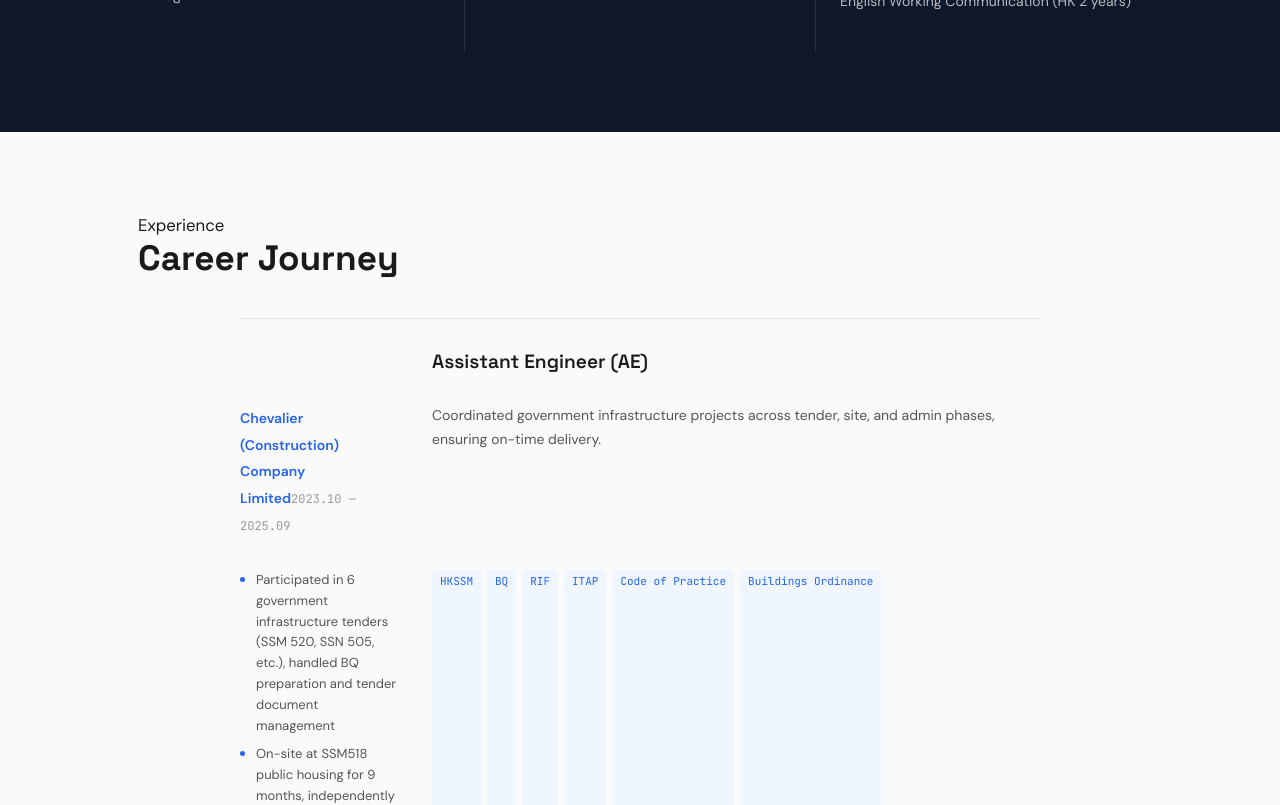
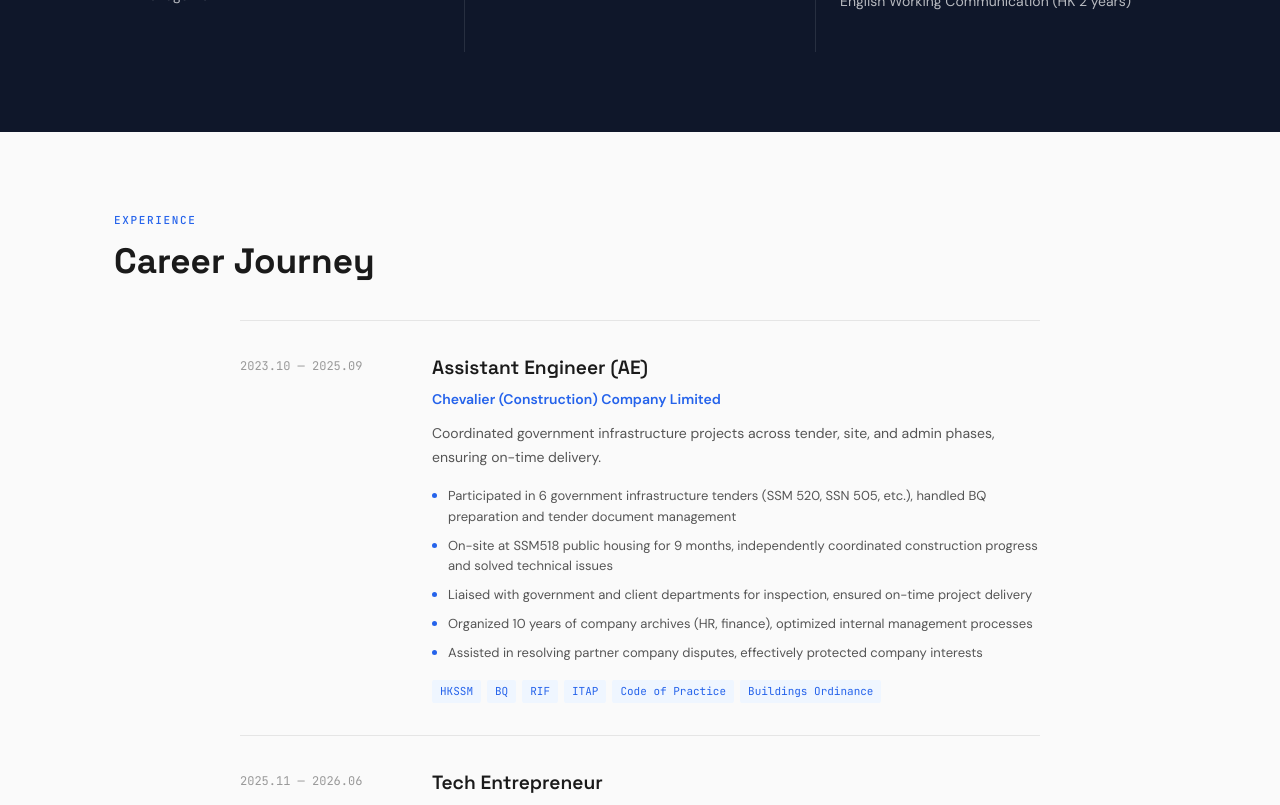
Before and after one commit to entropy66/portfolio, a React (Vite) app: page / in a window 1280 px wide. Shown: the part 2260-3065 px from the top of the page. Built offline with nearby package versions, Linux system fonts and the light colour scheme.

Commit message:
fix: rewrite Experience component with hardcoded styles for reliability

```diff
--- a/src/components/Experience/Experience.module.css
+++ b/src/components/Experience/Experience.module.css
@@ -1,58 +1,73 @@
 .experience {
-  padding: var(--space-section) var(--space-lg);
-  max-width: var(--max-width);
+  padding: 5rem 1.5rem;
+  max-width: 1100px;
   margin: 0 auto;
 }
 .sectionTag {
   font-size: 11px;
   text-transform: uppercase;
   letter-spacing: 0.15em;
-  color: var(--ac);
+  color: #2563eb;
   font-weight: 500;
-  font-family: var(--fm);
+  font-family: 'JetBrains Mono', monospace;
   margin-bottom: 12px;
 }
 .heading {
   font-size: clamp(1.6rem, 1.2rem + 1.5vw, 2.2rem);
   margin-bottom: 2.5rem;
+  font-family: 'Space Grotesk', sans-serif;
 }
-.timeline { max-width: var(--max-width-narrow); margin: 0 auto; }
+.timeline {
+  max-width: 800px;
+  margin: 0 auto;
+}
 .item {
   display: grid;
   grid-template-columns: 160px 1fr;
   gap: 2rem;
   padding: 2rem 0;
-  border-bottom: 1px solid var(--bd);
+  border-bottom: 1px solid #e5e5e5;
 }
-.item:first-child { border-top: 1px solid var(--bd); }
+.item:first-child {
+  border-top: 1px solid #e5e5e5;
+}
 .period {
   font-size: 12px;
-  color: var(--tx3);
-  font-family: var(--fm);
+  color: #999;
+  font-family: 'JetBrains Mono', monospace;
   padding-top: 4px;
 }
-.content { display: flex; flex-direction: column; gap: 1rem; }
+.content {
+  display: flex;
+  flex-direction: column;
+}
 .role {
   font-size: 1.2rem;
   font-weight: 600;
-  font-family: var(--fd);
+  font-family: 'Space Grotesk', sans-serif;
+  margin-bottom: 4px;
 }
 .company {
   font-size: 14px;
-  color: var(--ac);
+  color: #2563eb;
   font-weight: 600;
   margin-bottom: 12px;
 }
 .description {
   font-size: 14px;
-  color: var(--tx2);
-  line-height: var(--leading-relaxed);
-  margin-bottom: 1rem;
+  color: #555;
+  line-height: 1.7;
+  margin-bottom: 16px;
 }
-.highlights { display: flex; flex-direction: column; gap: 8px; margin-bottom: 1rem; }
+.highlights {
+  display: flex;
+  flex-direction: column;
+  gap: 8px;
+  margin-bottom: 16px;
+}
 .highlight {
   font-size: 13px;
-  color: var(--tx2);
+  color: #555;
   padding-left: 16px;
   position: relative;
   line-height: 1.6;
@@ -64,18 +79,25 @@
   top: 7px;
   width: 5px;
   height: 5px;
-  background: var(--ac);
+  background: #2563eb;
   border-radius: 50%;
 }
-.techList { display: flex; flex-wrap: wrap; gap: 6px; }
+.techList {
+  display: flex;
+  flex-wrap: wrap;
+  gap: 6px;
+}
 .techTag {
   font-size: 11px;
   padding: 3px 8px;
-  background: var(--ac-l);
-  color: var(--ac);
+  background: #eff6ff;
+  color: #2563eb;
   border-radius: 2px;
-  font-family: var(--fm);
+  font-family: 'JetBrains Mono', monospace;
 }
 @media (max-width: 768px) {
-  .item { grid-template-columns: 1fr; gap: 8px; }
+  .item {
+    grid-template-columns: 1fr;
+    gap: 8px;
+  }
 }
--- a/src/components/Experience/Experience.tsx
+++ b/src/components/Experience/Experience.tsx
@@ -9,62 +9,36 @@ export function Experience() {
 
   return (
     <section className={styles.experience} id="experience">
-      <div className="container" ref={ref}>
-        <motion.p
-          className={styles.sectionLabel}
-          initial={{ opacity: 0, y: 20 }}
-          animate={isInView ? { opacity: 1, y: 0 } : {}}
-          transition={{ duration: 0.5 }}
-        >
-          {t.experience.label}
-        </motion.p>
-        <motion.h2
-          className={styles.heading}
-          initial={{ opacity: 0, y: 20 }}
-          animate={isInView ? { opacity: 1, y: 0 } : {}}
-          transition={{ duration: 0.5, delay: 0.1 }}
-        >
-          {t.experience.heading}
-        </motion.h2>
-
-        <div className={styles.timeline}>
-          {t.experienceData.map((exp, i) => (
+      <div className={styles.sectionTag}>{t.experience.label}</div>
+      <h2 className={styles.heading}>{t.experience.heading}</h2>
+      <div className={styles.timeline} ref={ref}>
+        {t.experienceData.map((exp: any, index: number) => (
           <motion.div
             key={exp.id}
             className={styles.item}
-              initial={{ opacity: 0, x: -30 }}
-              animate={isInView ? { opacity: 1, x: 0 } : {}}
-              transition={{
-                duration: 0.6,
-                delay: 0.2 + i * 0.15,
-                ease: [0.16, 1, 0.3, 1],
-              }}
+            initial={{ opacity: 0, y: 20 }}
+            animate={isInView ? { opacity: 1, y: 0 } : {}}
+            transition={{ duration: 0.5, delay: index * 0.15, ease: [0.16, 1, 0.3, 1] }}
           >
-              <div className={styles.dot} />
-              <h3 className={styles.role}>{exp.role}</h3>
-              <div className={styles.meta}>
-                <span className={styles.company}>{exp.company}</span>
-                <span className={styles.period}>{exp.period}</span>
-              </div>
+            <div className={styles.period}>{exp.period}</div>
+            <div className={styles.content}>
+              <div className={styles.role}>{exp.role}</div>
+              <div className={styles.company}>{exp.company}</div>
               <p className={styles.description}>{exp.description}</p>
               <ul className={styles.highlights}>
-                {exp.highlights.map((h) => (
-                  <li key={h} className={styles.highlight}>
-                    {h}
-                  </li>
+                {exp.highlights.map((h: string, i: number) => (
+                  <li key={i} className={styles.highlight}>{h}</li>
                 ))}
               </ul>
               <div className={styles.techList}>
-                {exp.technologies.map((tech) => (
-                  <span key={tech} className={styles.techTag}>
-                    {tech}
-                  </span>
+                {exp.technologies.map((tech: string) => (
+                  <span key={tech} className={styles.techTag}>{tech}</span>
                 ))}
+              </div>
             </div>
           </motion.div>
         ))}
       </div>
-      </div>
     </section>
   )
 }
```
Lines whose indentation alone changed are shown as unchanged.
